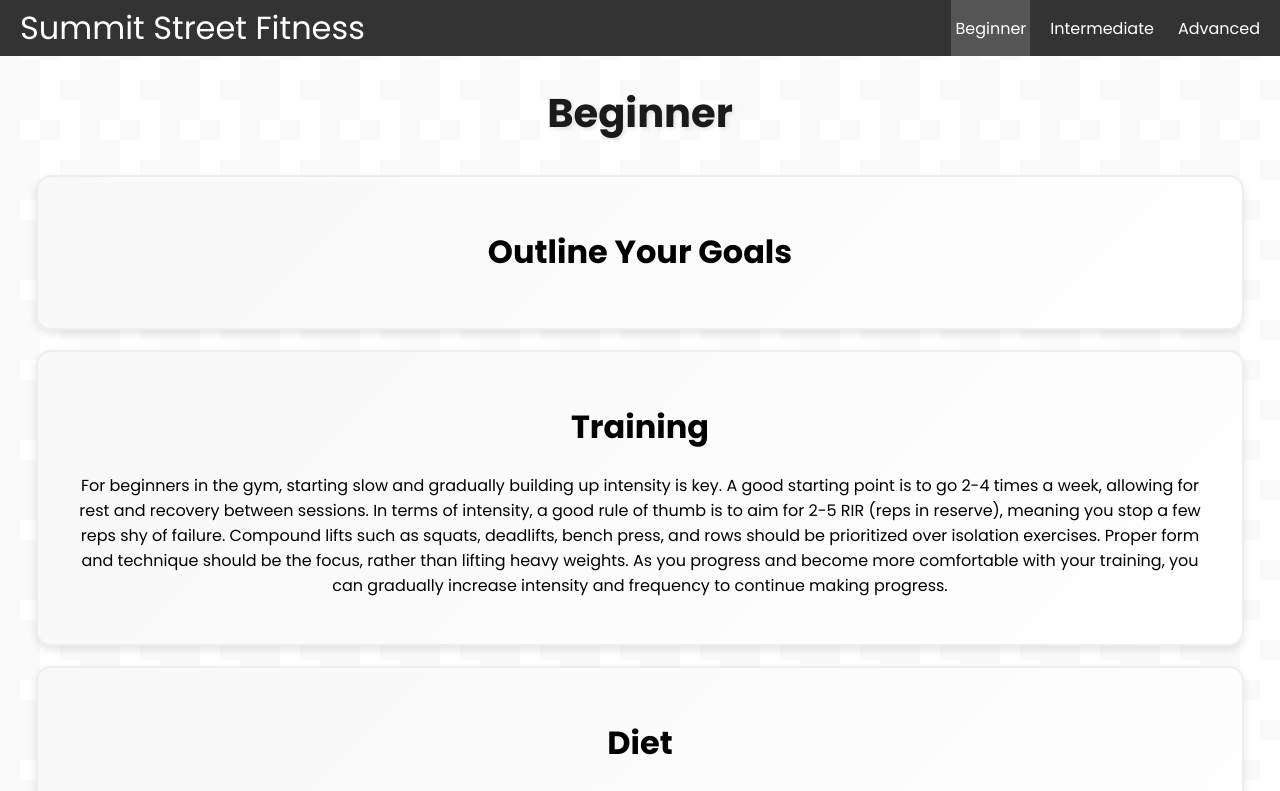
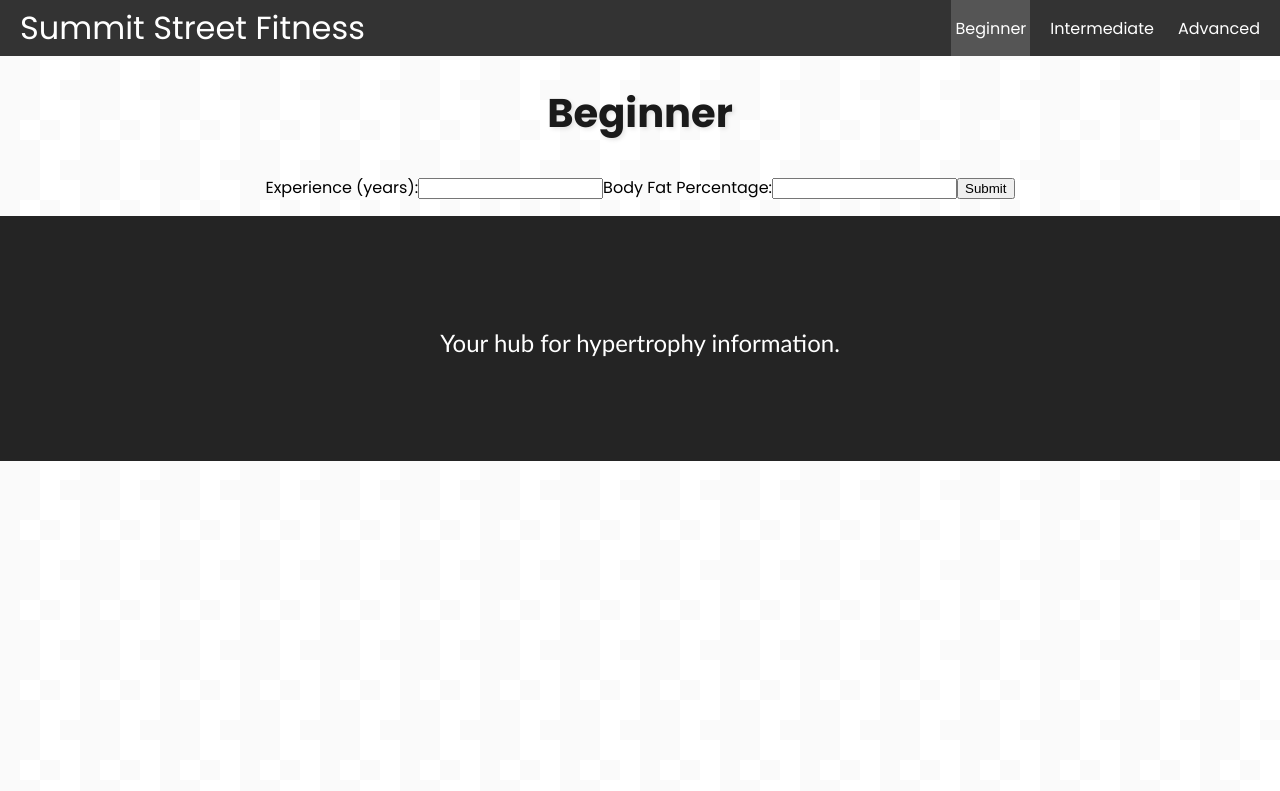
Before and after one commit to mrussotti/Summit-Street-Fitness-2.0, a React (Create React App) app: page /Beginner in a window 1280 px wide. Shown: the top 791 px of the page. Built offline with nearby package versions, Linux system fonts and the light colour scheme.

Commit message:
set up basic decision tree. needs many revisions

```diff
--- a/src/pages/Beginner.js
+++ b/src/pages/Beginner.js
@@ -1,4 +1,5 @@
 import React, { useState, useEffect } from 'react';
+import { useNavigate, useLocation } from 'react-router-dom';
 import MarkdownCard from "../components/MarkdownCard";
 import styles from './universal.module.css';
 import progress from './BeginnerContent/Progress.md';
@@ -19,9 +20,21 @@ export default function Beginner() {
     etiquetteContent: '',
     gearContent: '',
     recoveryContent: '',
+    supplementsContent: '',
     trainingContent: '',
-    supplementsContent: '',
   });
+
+  const [recommendation, setRecommendation] = useState(null);
+  const navigate = useNavigate();
+  const location = useLocation();
+
+  useEffect(() => {
+    // Check if there is a stored recommendation in local storage
+    const storedRecommendation = localStorage.getItem('recommendation');
+    if (storedRecommendation) {
+      setRecommendation(storedRecommendation);
+    }
+  }, []);
 
   const fetchMarkdownContent = async (url, contentKey) => {
     try {
@@ -47,51 +60,72 @@ export default function Beginner() {
     window.scrollTo(0, 0);
   }, []);
 
+  const handleFormSubmit = (event) => {
+    event.preventDefault();
+
+    // Decision tree logic
+    const experience = parseFloat(event.target.elements.experience.value);
+    const bodyFat = parseFloat(event.target.elements.bodyFat.value);
+
+    let recommendation = 'Recomp';
+
+    if (experience <= 1) {
+      if (bodyFat <= 15) {
+        recommendation = 'Bulk';
+      } else {
+        recommendation = 'Cut';
+      }
+    } else {
+      if (bodyFat <= 10) {
+        recommendation = 'Bulk';
+      } else if (bodyFat >= 20) {
+        recommendation = 'Cut';
+      }
+    }
+
+    setRecommendation(recommendation);
+    // Save the recommendation to local storage
+    localStorage.setItem('recommendation', recommendation);
+    navigate(`/beginner?recommendation=${recommendation}`);
+  };
+
   return (
     <>
       <h1 className={styles.pageTitle}>Beginner</h1>
+      {!recommendation && (
+        <form onSubmit={handleFormSubmit}>
+          <label htmlFor="experience">Experience (years):</label>
+          <input type="number" name="experience" id="experience" required />
+
+          <label htmlFor="bodyFat">Body Fat Percentage:</label>
+          <input type="number" name="bodyFat" id="bodyFat" required />
+
+          <button type="submit">Submit</button>
+        </form>
+      )}
+      {recommendation && (
         <div className={styles.rectangleCardContainer}>
+          {/* Your existing Markdown cards go here */}
 
           <div className={styles.rectangleCard}>
             <MarkdownCard heading='Outline Your Goals' markdownContent={Outline} />
           </div>
+
+          {recommendation === 'Bulk' && (
             <div className={styles.rectangleCard}>
-
               <MarkdownCard heading='Training' markdownContent={content.trainingContent} />
             </div>
+          )}
+
+          {recommendation === 'Bulk' && (
             <div className={styles.rectangleCard}>
-
               <MarkdownCard heading='Diet' markdownContent={content.dietContent} />
             </div>
-        <div className={styles.rectangleCard}>
+          )}
 
-        <MarkdownCard heading='Recovery' markdownContent={content.recoveryContent} />
+          {/* Add more conditional rendering for other Markdown cards as needed */}
         </div>
-        <div className={styles.rectangleCard}>
-
-        <MarkdownCard heading='Supplements To Start With' markdownContent={content.supplementsContent} />
-        </div>
-        <div className={styles.rectangleCard}>
-
-        <MarkdownCard heading='What Gym Gear Do You Need?' markdownContent={content.gearContent} />
-        </div>
-        <div className={styles.rectangleCard}>
-
-        <MarkdownCard heading='Gym Etiquette' markdownContent={content.etiquetteContent} />
-        </div>
-        <div className={styles.rectangleCard}>
-
-        <MarkdownCard heading='Myth Busting' markdownContent={Myths} />
-        </div>
-        <div className={styles.rectangleCard}>
-
-        <MarkdownCard
-          heading="How To Know When You Are An Intermediate Lifter"
-          markdownContent={content.progressContent}
-        />
-      </div>
-      </div>
-
+      )}
     </>
   );
 }
```
Lines whose indentation alone changed are shown as unchanged.
